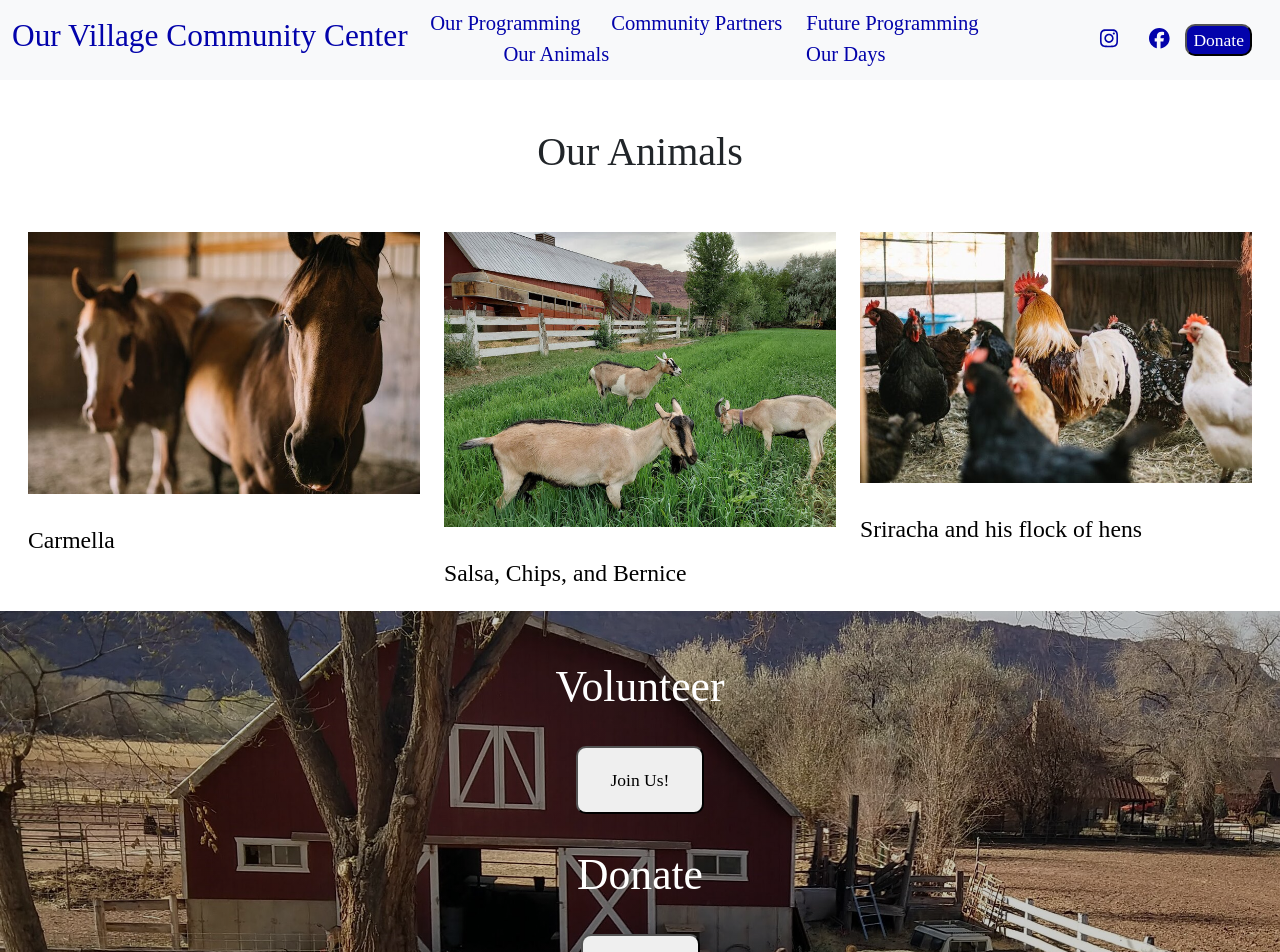
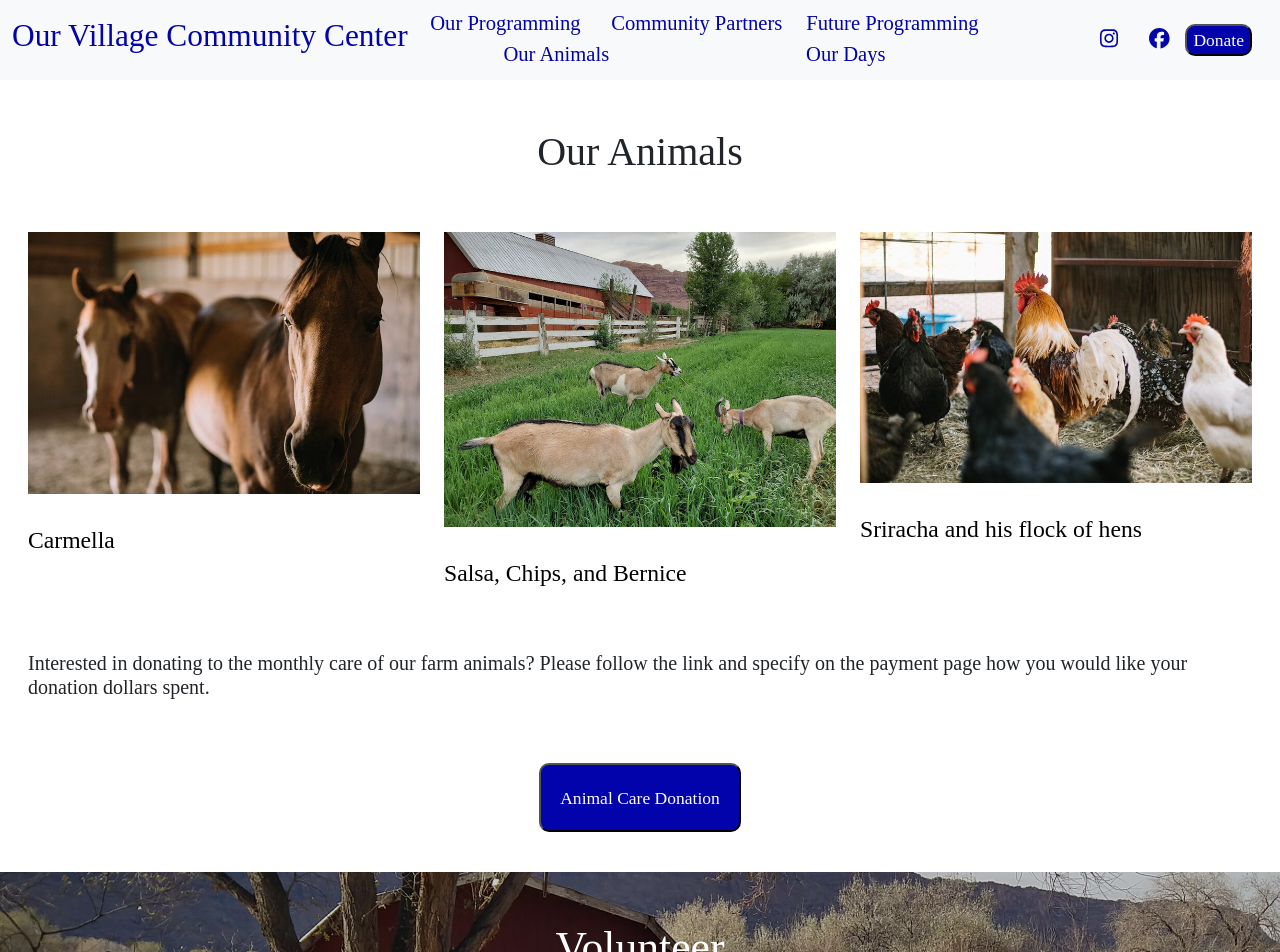
Before and after one commit to Sheilabob/OurVillageCopy, a React (Create React App) app: page /ourAnimals in a window 1280 px wide. Shown: the top 952 px of the page. Built offline with nearby package versions, Linux system fonts and the light colour scheme.

Commit message:
animal page donation section

```diff
--- a/src/App.css
+++ b/src/App.css
@@ -445,3 +445,11 @@ h4 {
   font-size: calc((1.5 - 1) * 1.2vw + 1rem) !important;
   margin-top: 2rem;
 }
+
+.animal-donation {
+  text-align: left;
+}
+
+.animal-button {
+  padding: 5%;
+}
--- /dev/null
+++ b/src/Components/OurAnimalsDonation.js
@@ -0,0 +1,23 @@
+import React from "react";
+import { Container, Row, Col } from "react-bootstrap";
+
+
+export default function OurAnimalsDonation() {
+    return (
+        <div>
+            <Row> <br /></Row>
+            <Row className="m-3 animal-donation">
+                <h5>Interested in donating to the monthly care of our farm animals? Please follow the link and specify on the payment page how you would like your donation dollars spent.</h5>
+            </Row>
+            <Row> <br /></Row>
+
+            <Row className="m-3">
+                <Col></Col>
+                <Col><button className="donate-button animal-button">Animal Care Donation</button>
+                </Col>
+                <Col></Col>
+            </Row>
+            <Row> <br /></Row>
+        </div>
+    )
+}
--- a/src/Pages/OurAnimalsPage.js
+++ b/src/Pages/OurAnimalsPage.js
@@ -1,5 +1,6 @@
 import React, { useLayoutEffect} from 'react';
 import OurAnimals from '../Components/OurAnimals';
+import OurAnimalsDonation from '../Components/OurAnimalsDonation';
 
 
 
@@ -13,6 +14,7 @@ export default function OurAnimalsPage() {
     return (
         <>
             <OurAnimals />
+            <OurAnimalsDonation />
 
 
 
```
